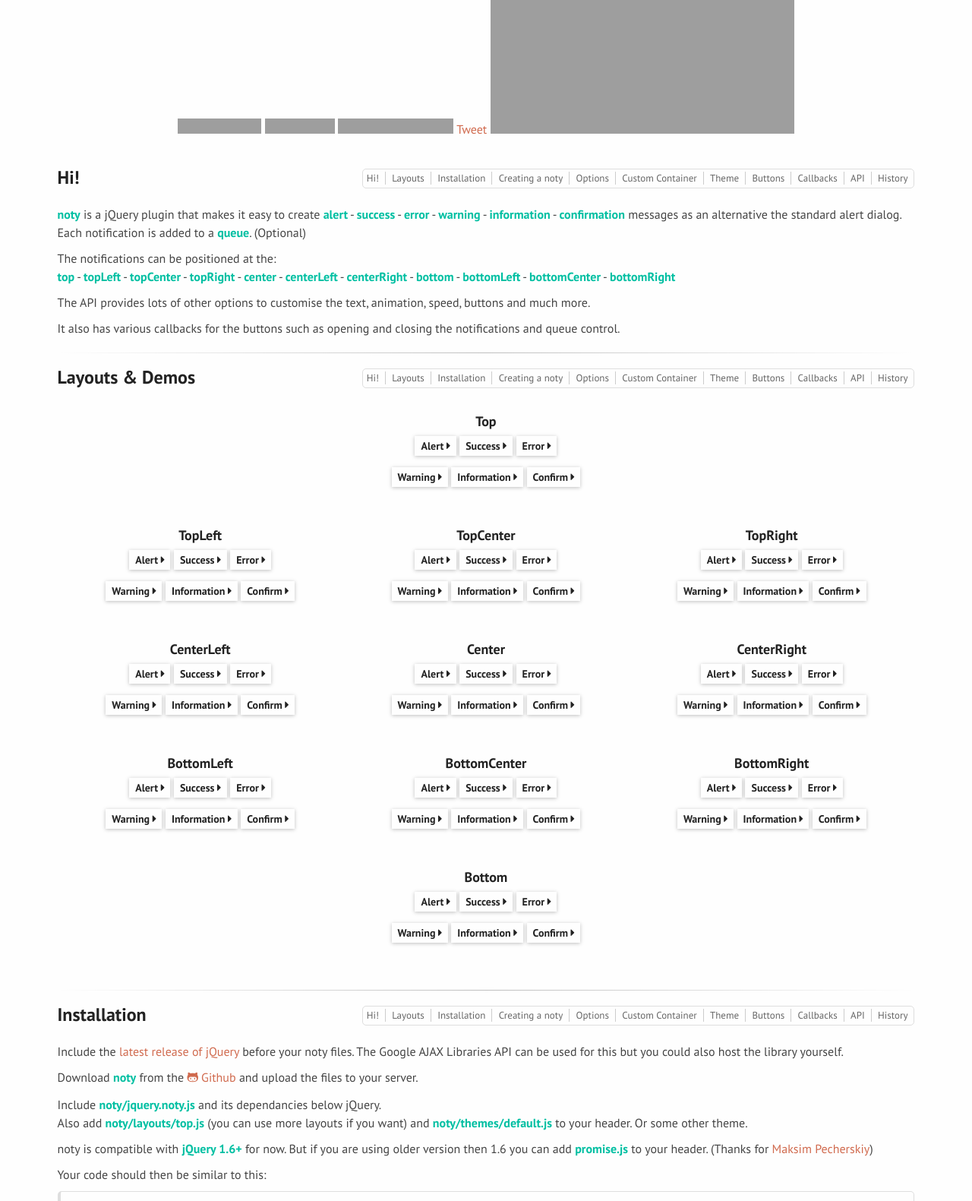
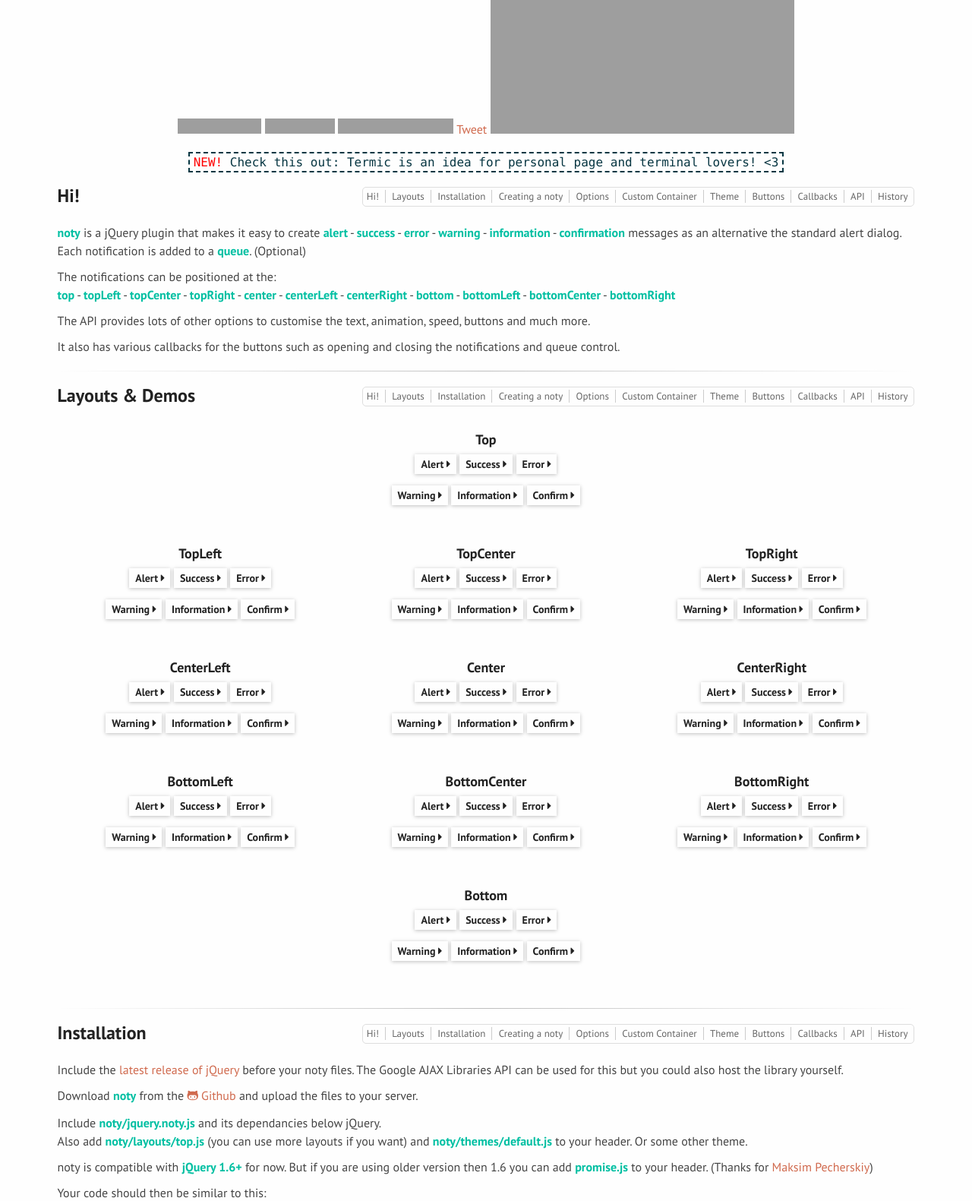
Before and after one commit to needim/noty, a PHP site: page / in a window 1280 px wide. Shown: the part 310-1891 px from the top of the page at 76% size. Run offline with PHP 8.4, Linux system fonts and the light colour scheme; some libraries are stand-ins or nearby versions; grey boxes are pictures that could not be loaded.

Commit message:
termic link added

```diff
--- a/css/fluid.css
+++ b/css/fluid.css
@@ -765,3 +765,24 @@
 		page-break-after: avoid
 	}
 }
+
+.termic {
+	font-family: 'Consolas', sans-serif;
+	text-align: center;
+}
+
+.termic a {
+	border: 2px dashed #073642;
+	color: #073642;
+	padding: 2px 5px
+}
+
+.termic a:hover {
+	border: 2px dashed #444;
+	color: #444;
+	text-decoration: none;
+}
+
+span.new {
+	color: red
+}
--- a/index.html
+++ b/index.html
@@ -68,6 +68,13 @@
 					</div>
 	    	    </div>
 			</div>
+            <div class="g3">
+                <div class="termic">
+                    <a href="https://github.com/needim/termic" target="_blank">
+                        <span class="new">NEW!</span> Check this out: Termic is an idea for personal page and terminal lovers! <3
+                    </a>
+                </div>
+            </div>
 		</header>
 		<div class="cf"></div>
 		<div id="wrapper">
```
